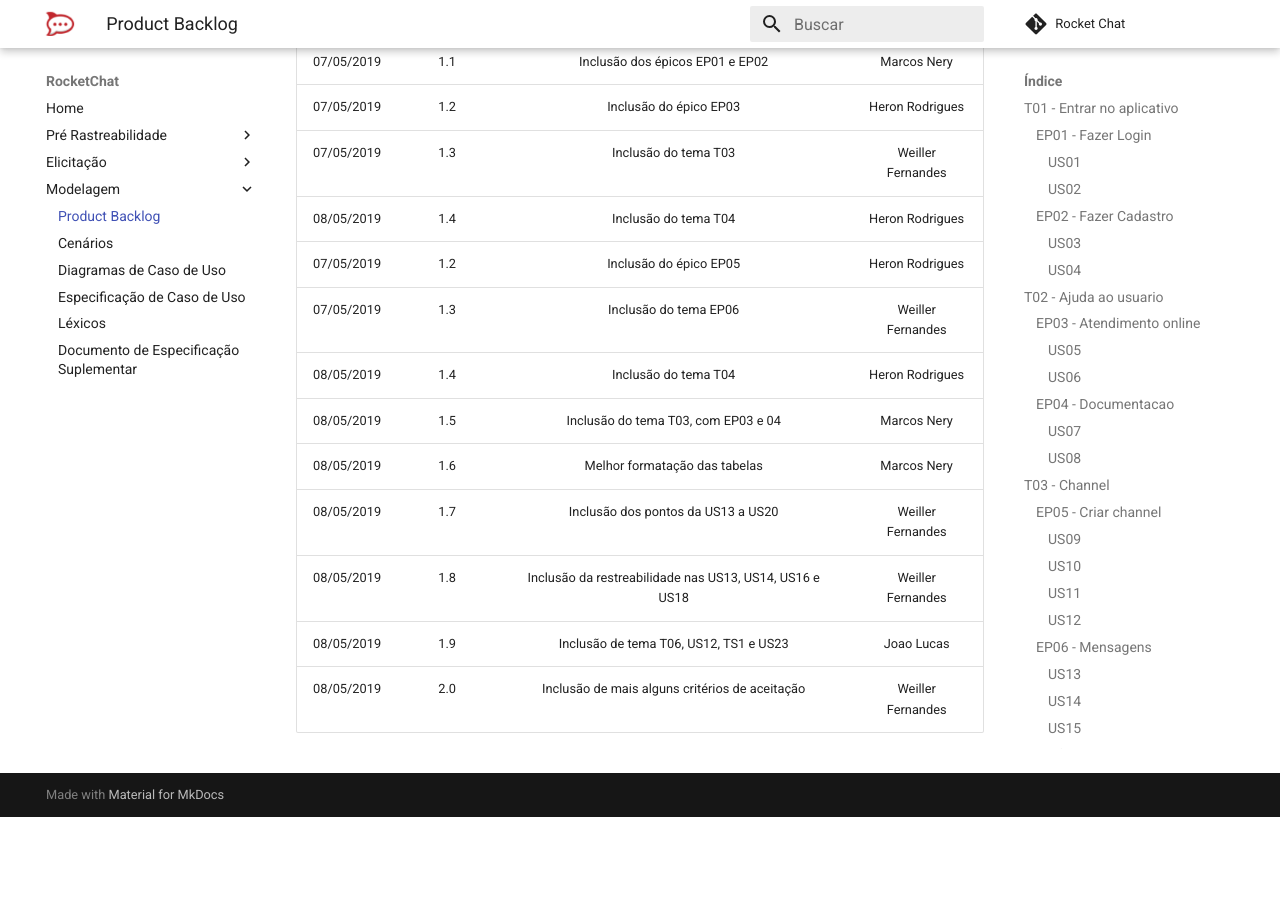
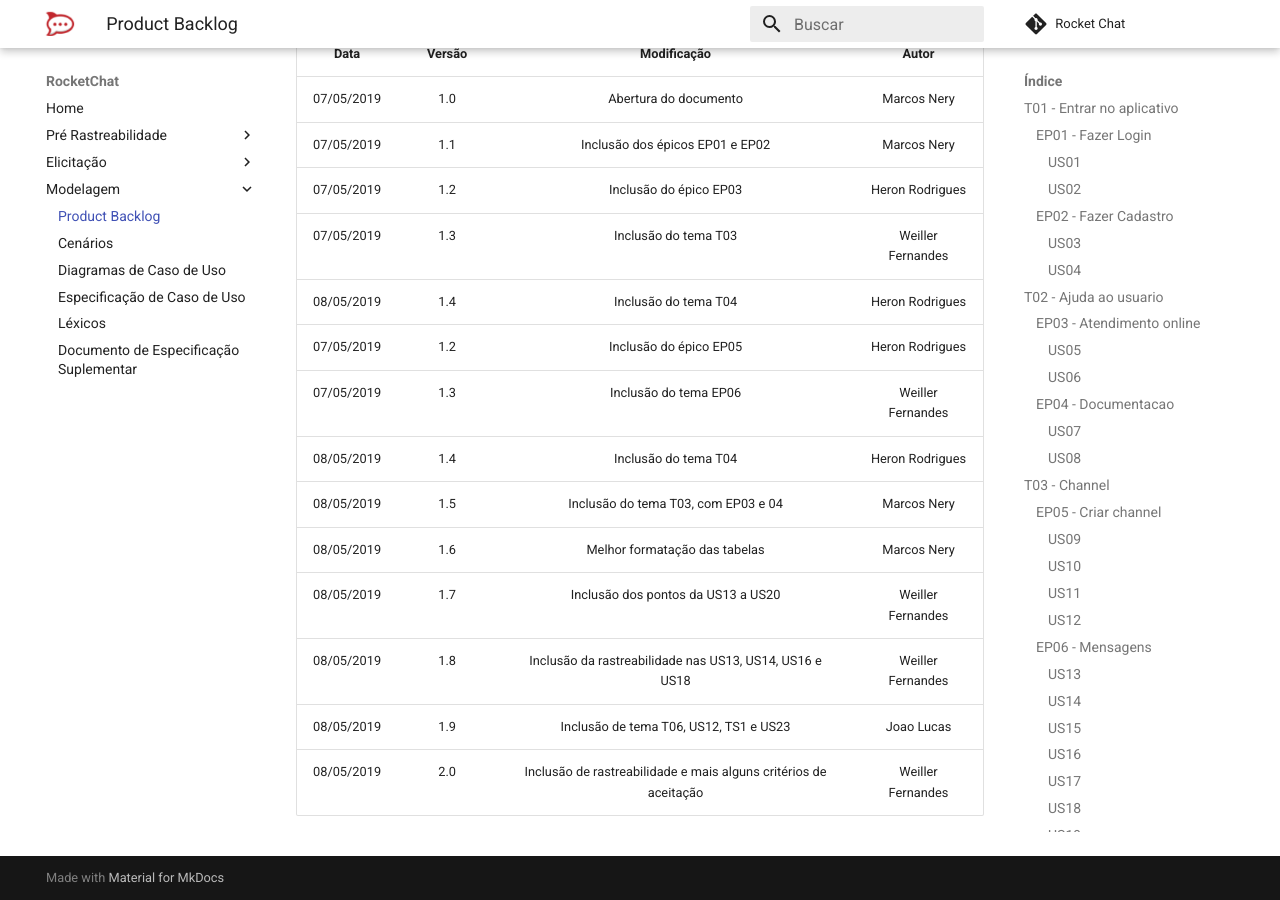
Before and after one commit to MarcosNBJ/2019.1-RocketChat, an MkDocs documentation site: the page built from docs/Modelagem/backlog.md, in a window 1280 px wide and 900 px high, scrolled down 12951 px. Built offline with MkDocs 1.6.1 and Material for MkDocs 9.7.7, drawn with Linux system fonts in a browser that asks for light colours; comment, search, counter and statistics services are not loaded; before the commit the page ends 13768 px from its top, so only the background shows below that; some of the changed text lies outside the part shown.

Commit message:
adding rastreability in backlog.md document

```diff
--- a/docs/Modelagem/backlog.md
+++ b/docs/Modelagem/backlog.md
@@ -317,6 +321,6 @@
 | 08/05/2019 | 1.5 | Inclusão do tema T03, com EP03 e 04 | Marcos Nery |
 | 08/05/2019 | 1.6 | Melhor formatação das tabelas | Marcos Nery |
 | 08/05/2019 | 1.7 | Inclusão dos pontos da US13 a US20 | Weiller Fernandes |
-| 08/05/2019 | 1.8 | Inclusão da restreabilidade nas US13, US14, US16 e US18 | Weiller Fernandes |
+| 08/05/2019 | 1.8 | Inclusão da rastreabilidade nas US13, US14, US16 e US18 | Weiller Fernandes |
 | 08/05/2019 | 1.9 | Inclusão de tema T06, US12, TS1 e US23 | Joao Lucas |
-| 08/05/2019 | 2.0 | Inclusão de mais alguns critérios de aceitação | Weiller Fernandes |
+| 08/05/2019 | 2.0 | Inclusão de rastreabilidade e mais alguns critérios de aceitação | Weiller Fernandes |
```
Also changed, not shown: other parts of docs/Modelagem/backlog.md (+6 -2 lines).
